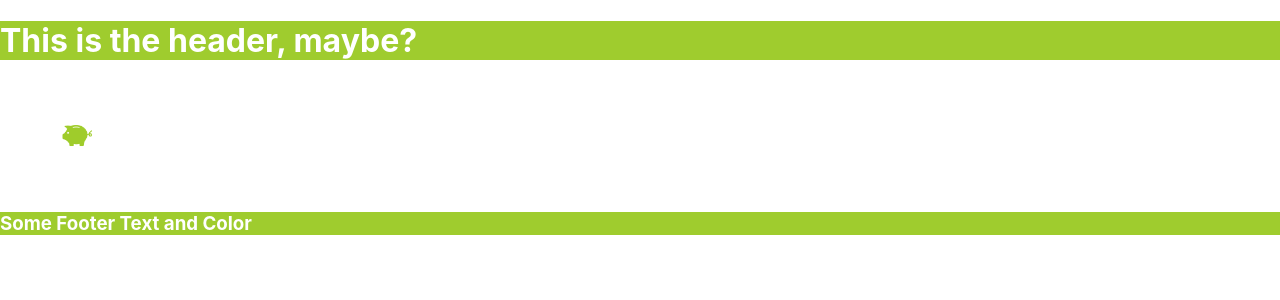
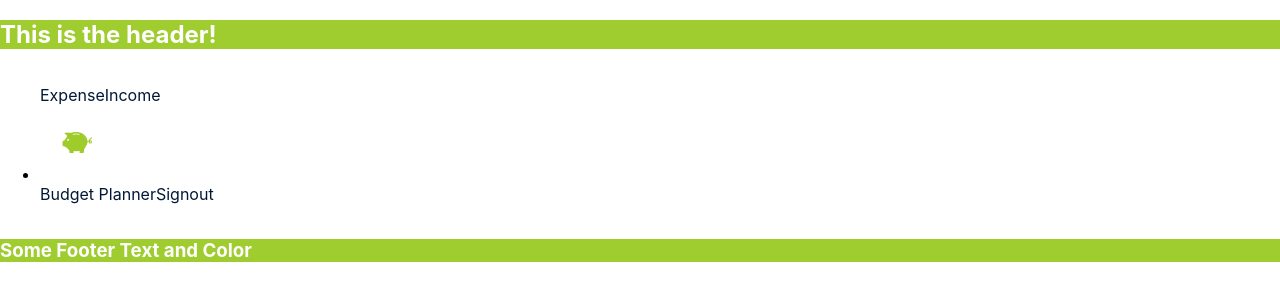
Before and after one commit to emsaw721/stacks-on-stacks, a React (Create React App) app in the folder client/: page /planner in a window 1280 px wide. Shown: the top 300 px of the page. Built offline with nearby package versions, Linux system fonts and the light colour scheme.

Commit message:
working on navbar

```diff
--- a/client/src/components/Header.js
+++ b/client/src/components/Header.js
@@ -1,13 +1,20 @@
 import React from 'react';
 import './components.css';
-
+import Auth from '../utils/auth';
 
 const Header = () => {
 
     return (
-        <div className='header'>
+    <section className='header'>
+        <h1>This is the header!</h1>
+            {/* {Auth.loggedin() ? (
+                <div className='header'>
+                <h1> Hello, Username! </h1>
+                </div>
+            ):(  <div className='header'>
             <h1>This is the header, maybe?</h1>
-        </div>
+            </div>)} */}
+    </section>
     )
 }
 
--- a/client/src/components/Navbar.js
+++ b/client/src/components/Navbar.js
@@ -13,33 +13,31 @@ const Nav = () => {
     return(
         <nav className='navbar' >
             <ul className='nav-list'>
-                    <img src={Navpig} />
-
-                {/* <li className='nav-item'>
-                    <Link to {...Expense} className='nav-link'>
+                <li className='nav-item'>
+                    {/* <Link to {...Expense} className='nav-link'> */}
                         <span className='link-text'>Expense</span>
-                    </Link>
+                    {/* </Link> */}
                 </li>
                 <li className='nav-item'>
-                    <Link to {...Income} className='nav-link'>
+                    {/* <Link to {...Income} className='nav-link'> */}
                         <span className='link-text'>Income</span>
-                    </Link>
+                    {/* </Link> */}
                 </li>
                 <li className='dash-icon'>
-                    <Link to {...Dashboard} className='nav-link'>
+                    {/* <Link to {...Dashboard} className='nav-link'> */}
                         <img src={Navpig} />
-                    </Link>
-                </li> */}
-                {/* <li className='nav-item'>
-                    <Link to {...Planner} className='nav-link'>
-                        <span className='link-text'>Budget Planner</span>
-                    </Link>
+                    {/* </Link> */}
                 </li>
                 <li className='nav-item'>
-                    <Link to {...Signout} className='nav-link'>
+                    {/* <Link to {...Planner} className='nav-link'> */}
+                        <span className='link-text'>Budget Planner</span>
+                    {/* </Link> */}
+                </li>
+                <li className='nav-item'>
+                    {/* <Link to {...Signout} className='nav-link'> */}
                         <span className='link-text'>Signout</span>
-                    </Link>
-                </li> */}
+                    {/* </Link> */}
+                </li>
             </ul>
         </nav>
     )
--- a/client/src/components/components.css
+++ b/client/src/components/components.css
@@ -17,6 +17,13 @@
 
 .nav-list {
     justify-content: space-between;
+    display: inline;
+}
+
+.nav-item {
+    text-decoration: none;
+    list-style: none;
+    display: inline;
 }
 
 .link-text {
@@ -26,6 +33,7 @@
 .navbar img {
     width: 15%;
     height: auto;
+    list-style: none;
 }
 
 /* -------- Header Styling ------- */
```
